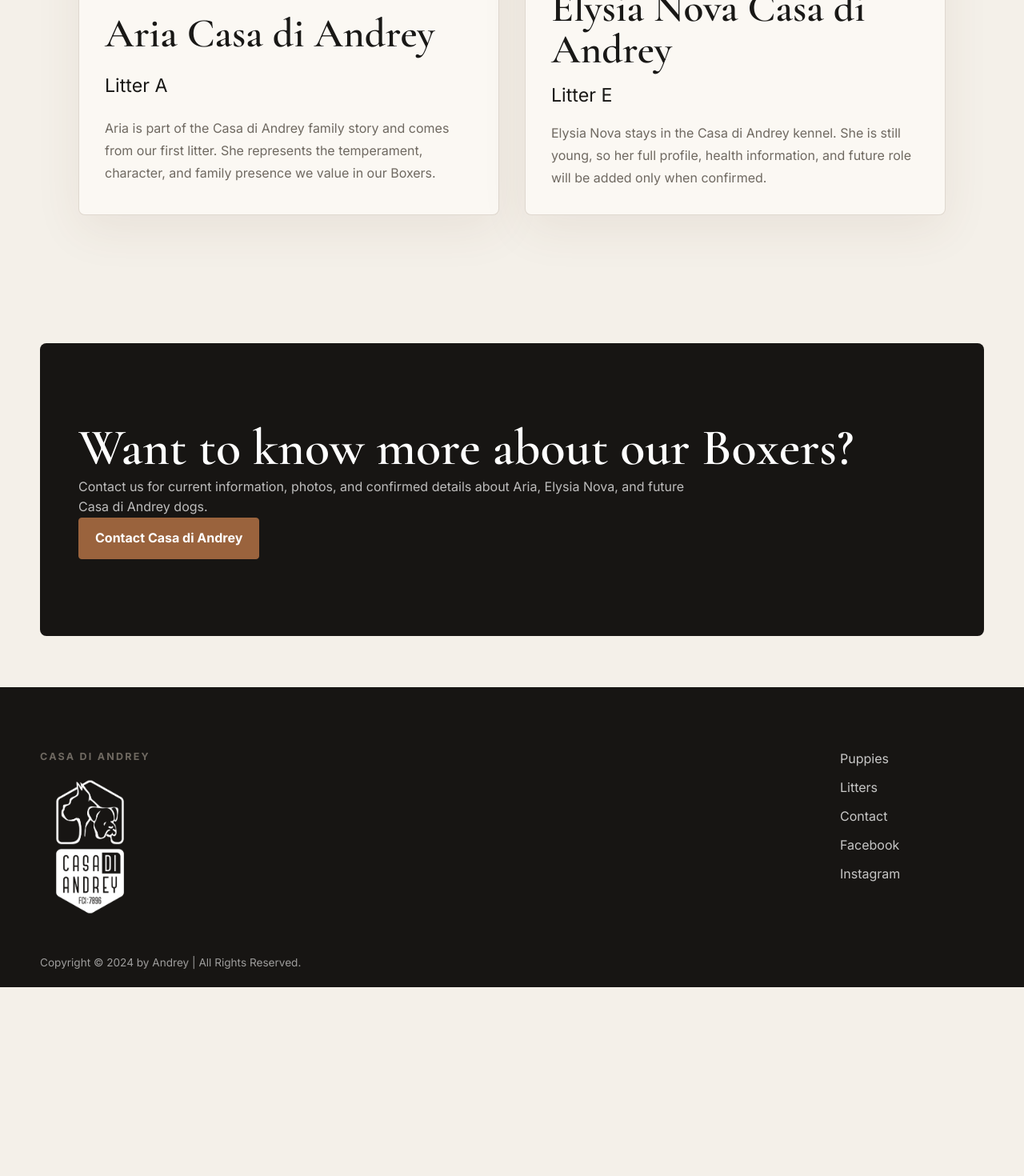
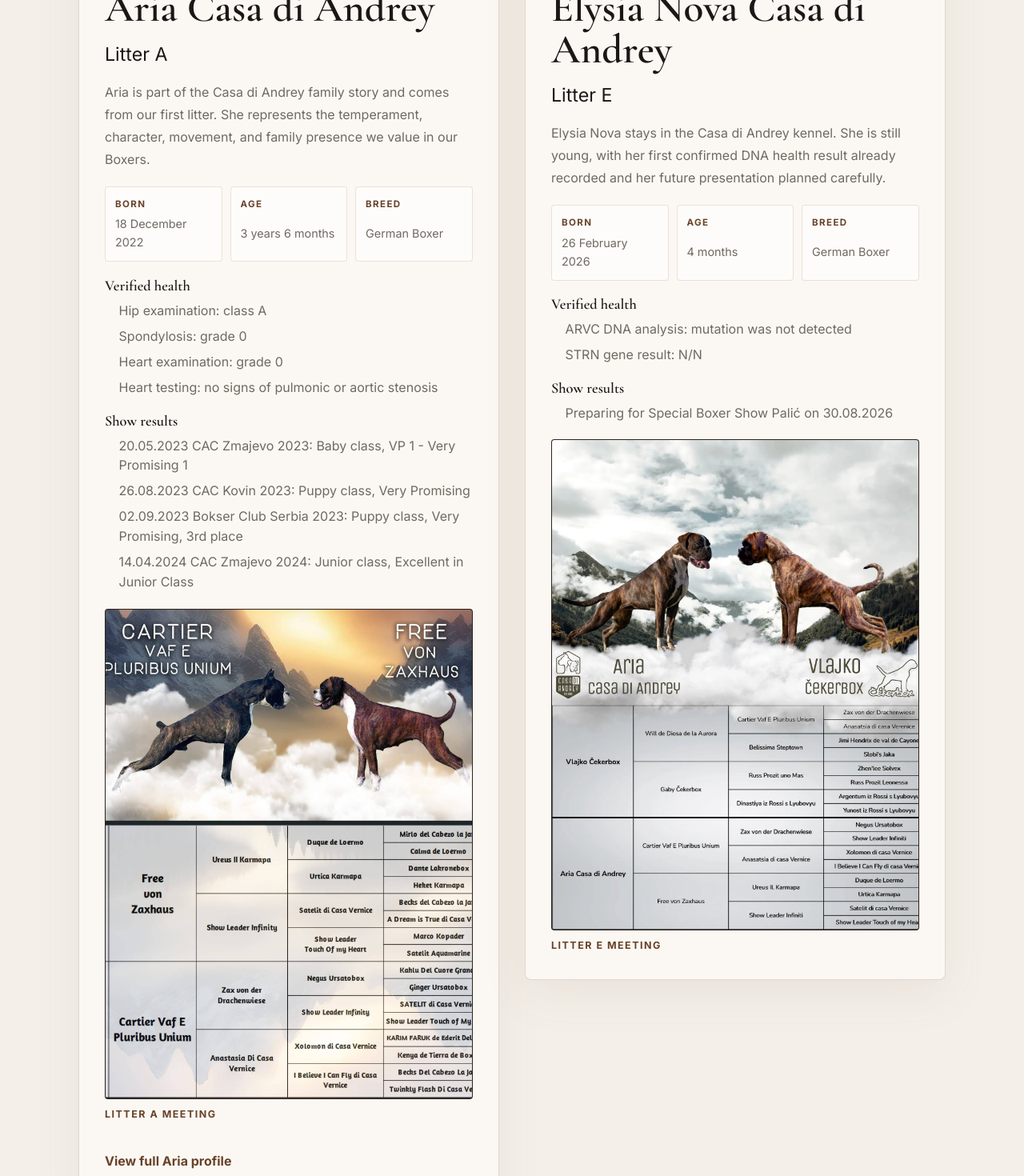
Before and after one commit to deboker/boxer-pupiess-kennel-casadiandrey, a React (Vite) app: page /our-boxers in a window 1280 px wide. Shown: the part 1330-2800 px from the top of the page at 80% size. Before the commit the page ends 2564 px from the top, so only its background shows below. Built offline with nearby package versions, Linux system fonts and the light colour scheme.

Commit message:
new changes

```diff
--- a/src/index.css
+++ b/src/index.css
@@ -542,10 +542,12 @@ p {
   display: grid;
   grid-template-columns: repeat(2, minmax(0, 1fr));
   gap: clamp(1.2rem, 3vw, 2rem);
+  align-items: start;
 }
 
 .dog-profile-card {
   display: grid;
+  align-content: start;
   overflow: hidden;
   background: #fbf8f3;
   border: 1px solid rgba(217, 209, 199, 0.82);
@@ -562,6 +564,7 @@ p {
 
 .dog-profile-card > div {
   display: grid;
+  align-content: start;
   gap: 0.85rem;
   padding: clamp(1.2rem, 3vw, 2rem);
 }
@@ -574,6 +577,72 @@ p {
 .dog-profile-card p:not(.eyebrow):not(.lead) {
   color: var(--color-muted);
   line-height: 1.75;
+}
+
+.dog-profile-facts {
+  display: grid;
+  grid-template-columns: repeat(3, minmax(0, 1fr));
+  gap: 0.6rem;
+  margin-top: 0.4rem;
+}
+
+.dog-profile-facts span {
+  display: grid;
+  gap: 0.25rem;
+  padding: 0.75rem;
+  border: 1px solid rgba(154, 99, 61, 0.18);
+  border-radius: var(--radius-sm);
+  background: rgba(255, 255, 255, 0.54);
+  color: var(--color-muted);
+  font-size: 0.9rem;
+}
+
+.dog-profile-facts strong {
+  color: var(--color-accent-dark);
+  font-size: 0.72rem;
+  letter-spacing: 0.12em;
+  text-transform: uppercase;
+}
+
+.dog-profile-detail {
+  display: grid;
+  gap: 0.55rem;
+  margin-top: 0.35rem;
+}
+
+.dog-profile-detail h3 {
+  font-size: 1.15rem;
+}
+
+.dog-profile-detail ul {
+  display: grid;
+  gap: 0.45rem;
+  margin: 0;
+  padding-left: 1.1rem;
+  color: var(--color-muted);
+  line-height: 1.55;
+}
+
+.dog-profile-meeting {
+  display: grid;
+  gap: 0.55rem;
+  margin: 0.45rem 0 0;
+}
+
+.dog-profile-meeting img {
+  width: 100%;
+  aspect-ratio: 3 / 4;
+  object-fit: cover;
+  border-radius: var(--radius-sm);
+  border: 1px solid rgba(154, 99, 61, 0.18);
+}
+
+.dog-profile-meeting figcaption {
+  color: var(--color-accent-dark);
+  font-size: 0.78rem;
+  font-weight: 700;
+  letter-spacing: 0.12em;
+  text-transform: uppercase;
 }
 
 .preview-grid,
@@ -1919,6 +1988,11 @@ a.preview-item:hover {
   .boxer-art-actions .button {
     width: 100%;
   }
+
+  .dog-profile-facts {
+    grid-template-columns: 1fr;
+  }
+
   .philosophy-band,
   .cta-section,
   .art-preview {
--- a/src/pages/OurBoxers.jsx
+++ b/src/pages/OurBoxers.jsx
@@ -2,25 +2,86 @@ import { Link } from "react-router-dom";
 import Meta from "../components/Meta";
 import ariaImage from "../assets/aria_08.01.2024.webp";
 import elysiaImage from "../assets/elysia_nova_relaxing_sofa.jpeg";
+import litterAMeetingImage from "../assets/cartier&free.jpg";
+import litterEMeetingImage from "../assets/aria-vlajko-meet-new.webp";
+
+const calculateAge = (birthDate) => {
+  if (!birthDate) return null;
+
+  const today = new Date();
+  let years = today.getFullYear() - birthDate.getFullYear();
+  let months = today.getMonth() - birthDate.getMonth();
+
+  if (today.getDate() < birthDate.getDate()) {
+    months -= 1;
+  }
+
+  if (months < 0) {
+    years -= 1;
+    months += 12;
+  }
+
+  const parts = [];
+  if (years > 0) parts.push(`${years} ${years === 1 ? "year" : "years"}`);
+  if (months > 0) parts.push(`${months} ${months === 1 ? "month" : "months"}`);
+
+  return parts.length > 0 ? parts.join(" ") : "Less than 1 month";
+};
 
 const dogs = [
   {
     name: "Aria Casa di Andrey",
-    role: "Family dog",
+    role: "In our kennel",
     litter: "Litter A",
+    born: "18 December 2022",
+    birthDate: new Date(2022, 11, 18),
+    breed: "German Boxer",
     image: ariaImage,
     alt: "Aria Casa di Andrey Boxer portrait",
     description:
-      "Aria is part of the Casa di Andrey family story and comes from our first litter. She represents the temperament, character, and family presence we value in our Boxers.",
+      "Aria is part of the Casa di Andrey family story and comes from our first litter. She represents the temperament, character, movement, and family presence we value in our Boxers.",
+    health: [
+      "Hip examination: class A",
+      "Spondylosis: grade 0",
+      "Heart examination: grade 0",
+      "Heart testing: no signs of pulmonic or aortic stenosis",
+    ],
+    showResults: [
+      "20.05.2023 CAC Zmajevo 2023: Baby class, VP 1 - Very Promising 1",
+      "26.08.2023 CAC Kovin 2023: Puppy class, Very Promising",
+      "02.09.2023 Bokser Club Serbia 2023: Puppy class, Very Promising, 3rd place",
+      "14.04.2024 CAC Zmajevo 2024: Junior class, Excellent in Junior Class",
+    ],
+    litterMeeting: {
+      image: litterAMeetingImage,
+      alt: "Litter A parent meeting at Casa di Andrey",
+      caption: "Litter A meeting",
+    },
+    profileUrl: "https://aria-casadiandrey.netlify.app/",
   },
   {
     name: "Elysia Nova Casa di Andrey",
     role: "In our kennel",
     litter: "Litter E",
+    born: "26 February 2026",
+    birthDate: new Date(2026, 1, 26),
+    breed: "German Boxer",
     image: elysiaImage,
     alt: "Elysia Nova Casa di Andrey Boxer portrait",
     description:
-      "Elysia Nova stays in the Casa di Andrey kennel. She is still young, so her full profile, health information, and future role will be added only when confirmed.",
+      "Elysia Nova stays in the Casa di Andrey kennel. She is still young, with her first confirmed DNA health result already recorded and her future presentation planned carefully.",
+    health: [
+      "ARVC DNA analysis: mutation was not detected",
+      "STRN gene result: N/N",
+    ],
+    showResults: [
+      "Preparing for Special Boxer Show Palić on 30.08.2026",
+    ],
+    litterMeeting: {
+      image: litterEMeetingImage,
+      alt: "Litter E parent meeting at Casa di Andrey",
+      caption: "Litter E meeting",
+    },
   },
 ];
 
@@ -36,9 +97,9 @@ export default function OurBoxers() {
         <p className="eyebrow">Our Dogs</p>
         <h1>The Boxers living the Casa di Andrey story.</h1>
         <p>
-          A careful introduction to our own Boxers. We list only confirmed
-          information and keep titles, pedigrees, and health details for when
-          they are ready to publish accurately.
+          A careful introduction to our own Boxers. Aria has a fuller profile
+          with health and show information, while Elysia Nova is being
+          documented as she grows in our kennel.
         </p>
       </section>
 
@@ -51,6 +112,66 @@ export default function OurBoxers() {
               <h2>{dog.name}</h2>
               <p className="lead">{dog.litter}</p>
               <p>{dog.description}</p>
+              <div className="dog-profile-facts">
+                {dog.born && (
+                  <span>
+                    <strong>Born</strong>
+                    {dog.born}
+                  </span>
+                )}
+                {dog.birthDate && (
+                  <span>
+                    <strong>Age</strong>
+                    {calculateAge(dog.birthDate)}
+                  </span>
+                )}
+                {dog.breed && (
+                  <span>
+                    <strong>Breed</strong>
+                    {dog.breed}
+                  </span>
+                )}
+              </div>
+              {dog.health && (
+                <div className="dog-profile-detail">
+                  <h3>Verified health</h3>
+                  <ul>
+                    {dog.health.map((item) => (
+                      <li key={item}>{item}</li>
+                    ))}
+                  </ul>
+                </div>
+              )}
+              {dog.showResults && (
+                <div className="dog-profile-detail">
+                  <h3>Show results</h3>
+                  <ul>
+                    {dog.showResults.map((item) => (
+                      <li key={item}>{item}</li>
+                    ))}
+                  </ul>
+                </div>
+              )}
+              {dog.litterMeeting && (
+                <figure className="dog-profile-meeting">
+                  <img
+                    src={dog.litterMeeting.image}
+                    alt={dog.litterMeeting.alt}
+                    loading="lazy"
+                  />
+                  <figcaption>{dog.litterMeeting.caption}</figcaption>
+                </figure>
+              )}
+              {dog.profileUrl && (
+                <a
+                  className="text-link"
+                  href={dog.profileUrl}
+                  target="_blank"
+                  rel="noopener noreferrer"
+                >
+                  View full Aria profile
+                </a>
+              )}
             </div>
           </article>
         ))}
```
